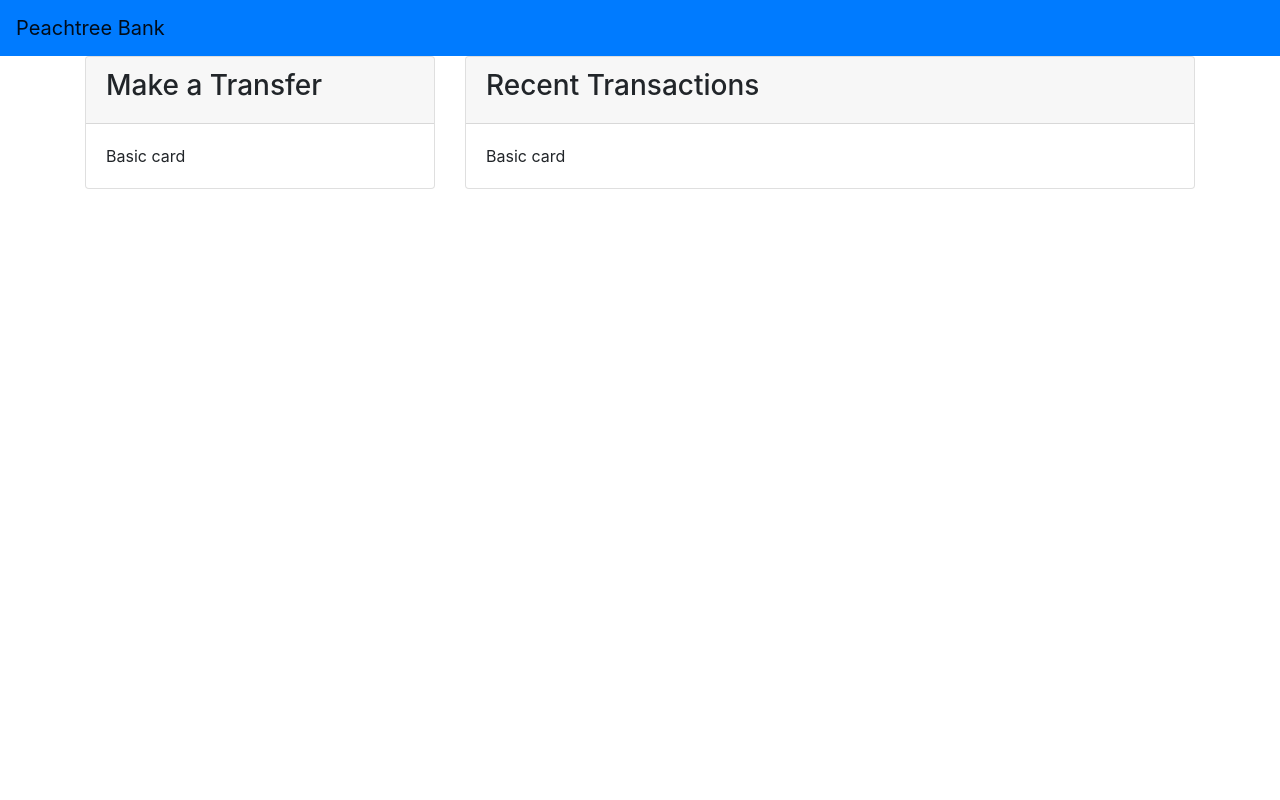
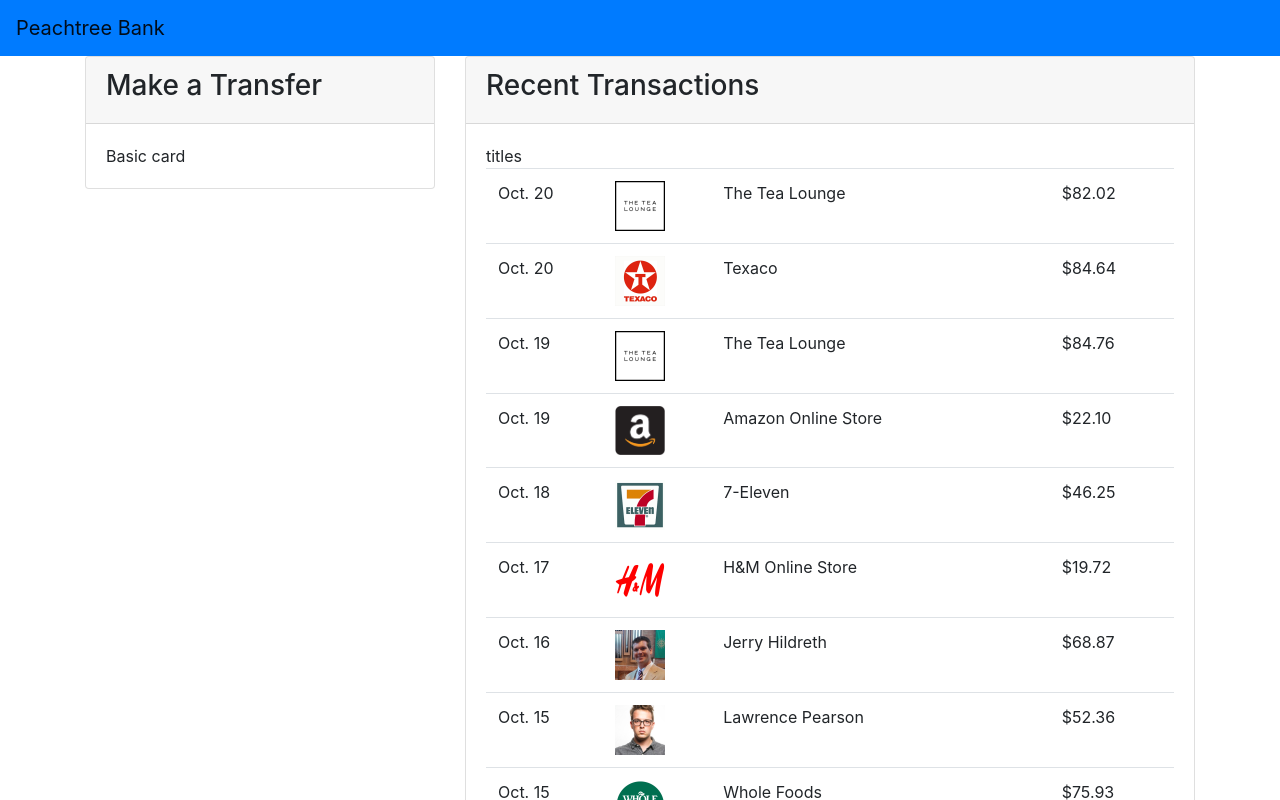
Before and after one commit to RonAlmog/Backbase, an Angular app: page /home in a window 1280 px wide. Shown: the top 800 px of the page. Built offline with nearby package versions, Linux system fonts and the light colour scheme.

Commit message:
display transactions

```diff
--- a/src/app/components/home/home.component.html
+++ b/src/app/components/home/home.component.html
@@ -3,6 +3,6 @@
     <app-transfer></app-transfer>
   </div>
   <div class="col-sm-8">
-    <app-transactions></app-transactions>
+    <app-transactions [transactions]="transactions"></app-transactions>
   </div>
 </div>
--- a/src/app/components/home/home.component.ts
+++ b/src/app/components/home/home.component.ts
@@ -8,6 +8,7 @@
   styleUrls: ['./home.component.css']
 })
 export class HomeComponent implements OnInit {
+  transactions: any[] = [];
 
   constructor(
     private transactionsService: TransactionsService
@@ -16,6 +17,7 @@
   ngOnInit() {
     this.transactionsService.getJSON().subscribe(data => {
       console.log('data', data);
+      this.transactions = data.data;
     });
 
   }
--- a/src/app/components/transactions/transactions.component.css
+++ b/src/app/components/transactions/transactions.component.css
@@ -0,0 +1,4 @@
+.merchant-logo {
+  width: 50px;
+
+}
--- a/src/app/components/transactions/transactions.component.html
+++ b/src/app/components/transactions/transactions.component.html
@@ -3,6 +3,22 @@
       <h3>Recent Transactions</h3>
     </div>
     <div class="card-body">
-      Basic card
+      <div class="row">
+        <div class="col-sm">
+          titles
+        </div>
+      </div>
+      <div class="row">
+          <div class="col-sm">
+            <table class="table">
+              <tr *ngFor="let tran of transactions">
+                <td>{{tran.transactionDate | date:'MMM. dd'}}</td>
+                <td><img src="{{tran.merchantLogo}}" class="merchant-logo"></td>
+                <td>{{tran.merchant}}</td>
+                <td>{{tran.amount | currency:'$'}}</td>
+              </tr>
+            </table>
+          </div>
+        </div>
     </div>
   </div>
--- a/src/app/components/transactions/transactions.component.ts
+++ b/src/app/components/transactions/transactions.component.ts
@@ -1,4 +1,4 @@
-import { Component, OnInit } from '@angular/core';
+import { Component, OnInit, Input } from '@angular/core';
 
 @Component({
   selector: 'app-transactions',
@@ -6,7 +6,7 @@
   styleUrls: ['./transactions.component.css']
 })
 export class TransactionsComponent implements OnInit {
-
+  @Input() transactions: any[] = [];
   constructor() { }
 
   ngOnInit() {
```
